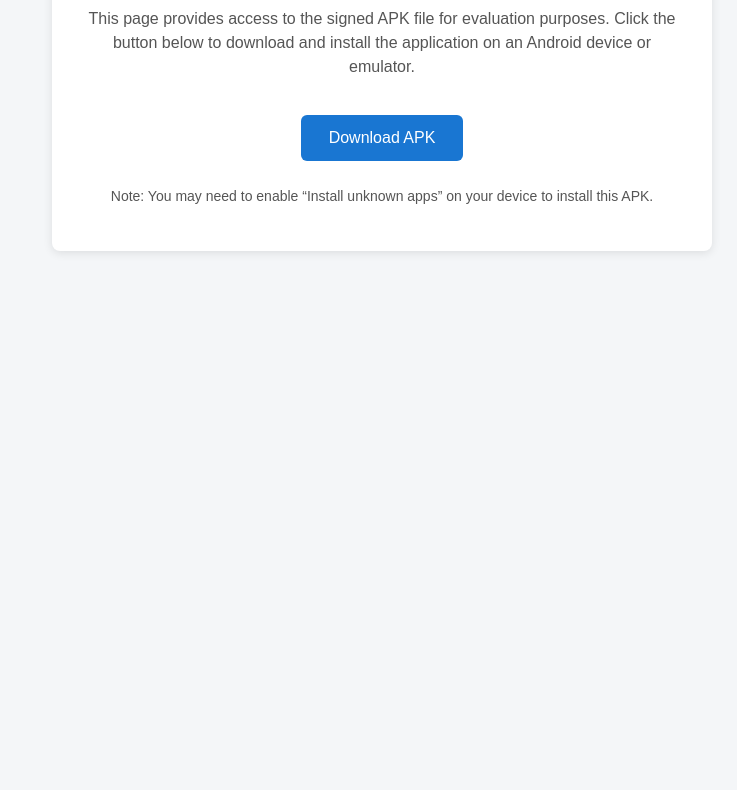
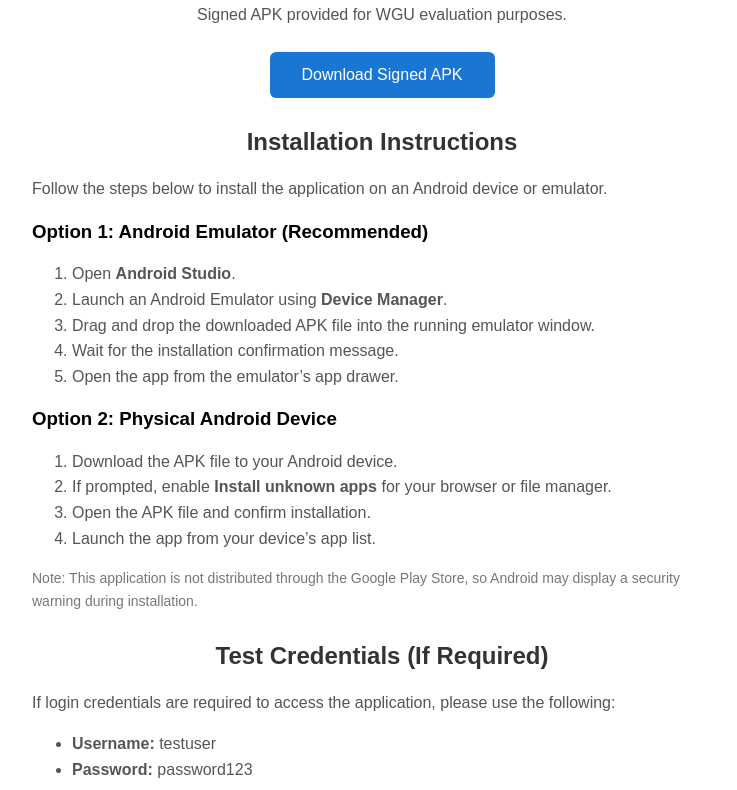
Before and after one commit to ChaseMorgan333/VacationPlanner2.0, a plain HTML site: page index.html in a window 1280 px wide. Shown: the part 163-953 px from the top of the page, without its empty margins (258-995 px from the left). Before the commit the page ends 800 px from the top, so only its background shows below. Drawn offline with Linux system fonts and the light colour scheme.

Commit message:
Add files via upload

```diff
--- a/index.html
+++ b/index.html
@@ -12,25 +12,26 @@
             padding: 0;
         }
         .container {
-            max-width: 600px;
-            margin: 60px auto;
+            max-width: 700px;
+            margin: 50px auto;
             background: #ffffff;
-            padding: 30px;
+            padding: 35px;
             border-radius: 8px;
             box-shadow: 0 2px 10px rgba(0, 0, 0, 0.1);
+        }
+        h1, h2 {
+            color: #333;
             text-align: center;
         }
-        h1 {
-            color: #333;
-        }
-        p {
+        p, li {
             color: #555;
-            line-height: 1.5;
+            line-height: 1.6;
         }
         .download-btn {
-            display: inline-block;
-            margin-top: 20px;
-            padding: 14px 28px;
+            display: block;
+            width: fit-content;
+            margin: 25px auto;
+            padding: 14px 32px;
             background-color: #1976d2;
             color: #ffffff;
             text-decoration: none;
@@ -40,10 +41,18 @@
         .download-btn:hover {
             background-color: #125aa3;
         }
+        .section {
+            margin-top: 30px;
+        }
         .note {
-            margin-top: 25px;
             font-size: 14px;
             color: #777;
+            margin-top: 10px;
+        }
+        code {
+            background: #eef1f4;
+            padding: 2px 6px;
+            border-radius: 4px;
         }
     </style>
 </head>
@@ -51,24 +60,60 @@
 
 <div class="container">
     <h1>Vacation Planner 2.0</h1>
-    <p>
-        This page provides access to the signed APK file for evaluation purposes.
-        Click the button below to download and install the application on an Android device or emulator.
+    <p style="text-align:center;">
+        Signed APK provided for WGU evaluation purposes.
     </p>
 
-    <!-- REPLACE THE HREF LINK WITH YOUR ACTUAL APK URL -->
+    <!-- REPLACE THIS LINK WITH YOUR ACTUAL APK DOWNLOAD URL -->
     <a class="download-btn"
-       href="https://github.com/ChaseMorgan333/VacationPlanner2.0/releases/download/v1.0/VacationPlanner2_WGU_Evaluation.apk"
+       href="https://github.com/USERNAME/REPOSITORY/releases/download/v1.0/VacationPlanner2_Signed.apk"
        download>
-        Download APK
+        Download Signed APK
     </a>
 
-    <div class="note">
+    <div class="section">
+        <h2>Installation Instructions</h2>
         <p>
-            Note: You may need to enable “Install unknown apps” on your device
-            to install this APK.
+            Follow the steps below to install the application on an Android device or emulator.
+        </p>
+
+        <h3>Option 1: Android Emulator (Recommended)</h3>
+        <ol>
+            <li>Open <strong>Android Studio</strong>.</li>
+            <li>Launch an Android Emulator using <strong>Device Manager</strong>.</li>
+            <li>Drag and drop the downloaded APK file into the running emulator window.</li>
+            <li>Wait for the installation confirmation message.</li>
+            <li>Open the app from the emulator’s app drawer.</li>
+        </ol>
+
+        <h3>Option 2: Physical Android Device</h3>
+        <ol>
+            <li>Download the APK file to your Android device.</li>
+            <li>If prompted, enable <strong>Install unknown apps</strong> for your browser or file manager.</li>
+            <li>Open the APK file and confirm installation.</li>
+            <li>Launch the app from your device’s app list.</li>
+        </ol>
+
+        <p class="note">
+            Note: This application is not distributed through the Google Play Store,
+            so Android may display a security warning during installation.
         </p>
     </div>
+
+    <div class="section">
+        <h2>Test Credentials (If Required)</h2>
+        <p>
+            If login credentials are required to access the application, please use the following:
+        </p>
+        <ul>
+            <li><strong>Username:</strong> testuser</li>
+            <li><strong>Password:</strong> password123</li>
+        </ul>
+        <p class="note">
+            (Login credentials not required if they have not been established.)
+        </p>
+    </div>
+
 </div>
 
 </body>
```
